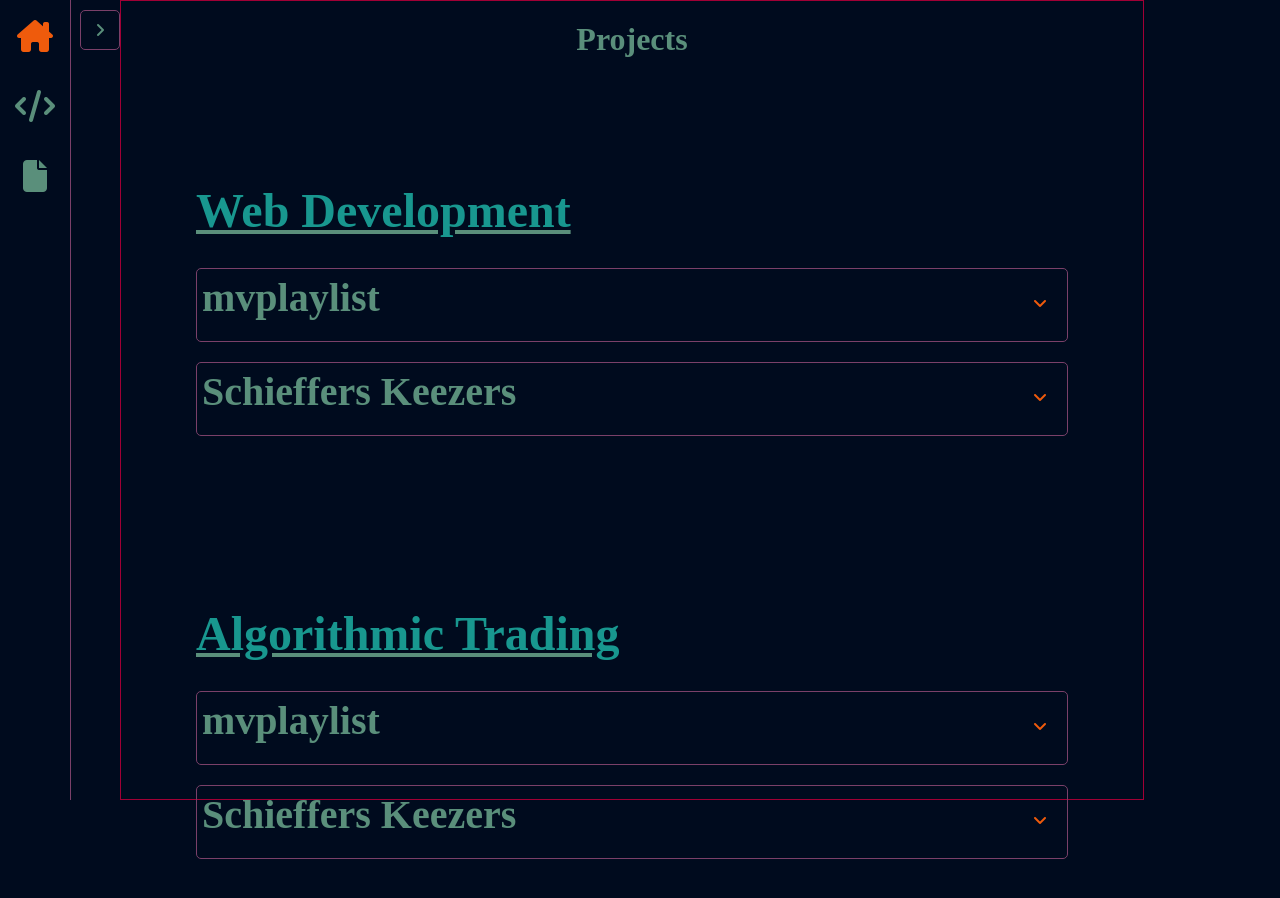
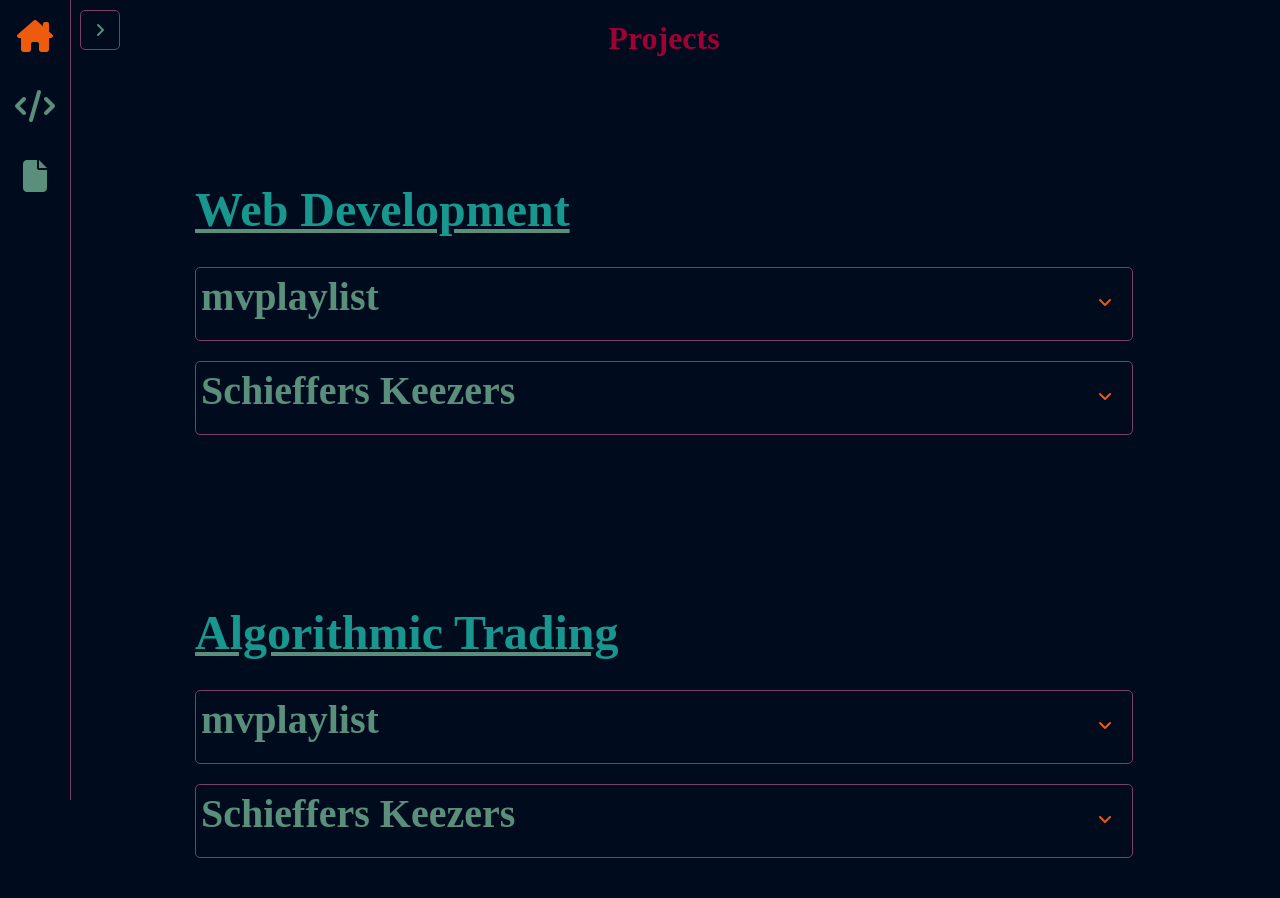
Before and after one commit to danielxhogan/portfolio22, a Next.js app: page /projects in a window 1280 px wide. Shown: the top 898 px of the page. Built offline with nearby package versions, Linux system fonts and the light colour scheme.

Commit message:
increase page width

```diff
--- a/styles/Projects.module.css
+++ b/styles/Projects.module.css
@@ -6,7 +6,6 @@
   display: flex;
   flex-direction: column;
   align-items: center;
-  border: 1px solid var(--red);
   height: 100%;
   width: 70%;
   margin: auto;
@@ -15,6 +14,7 @@
 
 .content > h1 {
   margin-bottom: 50px;
+  color: var(--red);
 }
 
 .dev-section {
@@ -25,7 +25,7 @@
 
 @media only screen and (max-width: 1800px) {
   .content {
-    width: 75%;
+    width: 85%;
   }
 }
 
@@ -37,7 +37,7 @@
 
 @media only screen and (max-width: 1300px) {
   .content {
-    width: 80%;
+    width: 85%;
     margin-left: 120px;
   }
 }
```
